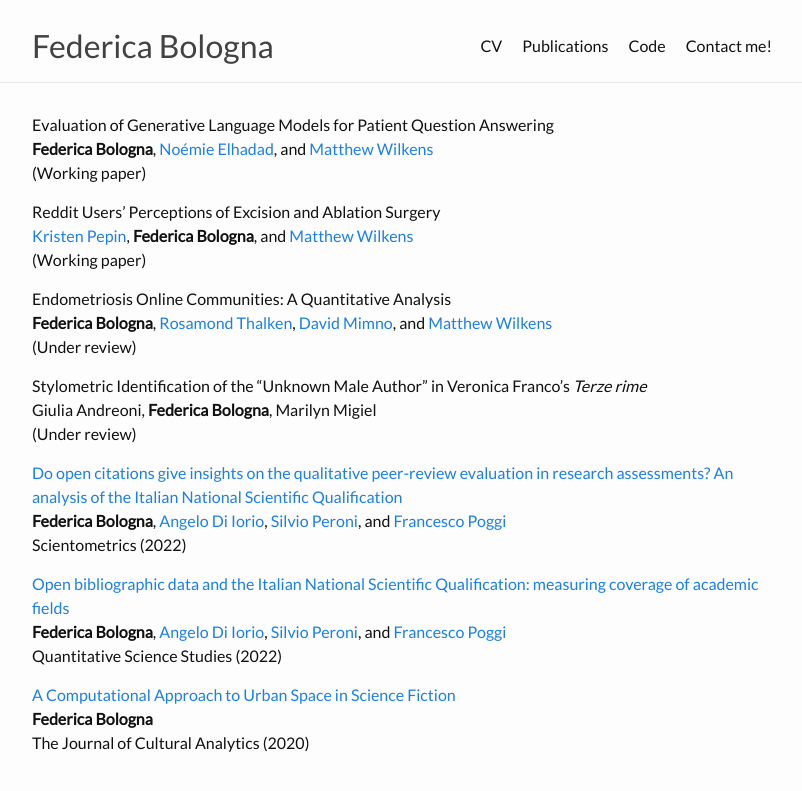
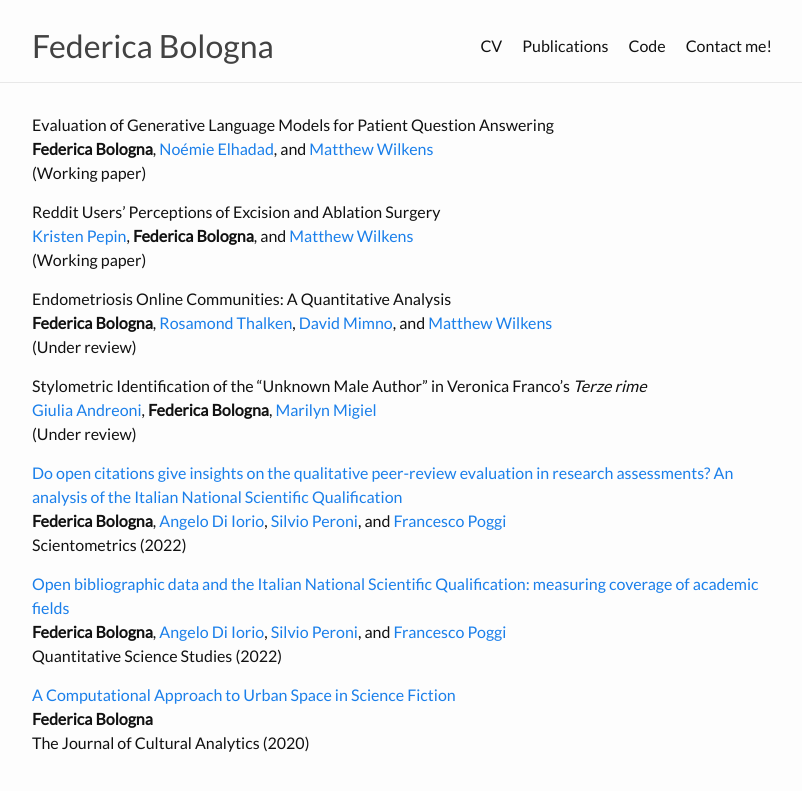
Before and after one commit to federicabologna/federicabologna.github.io, a Jekyll site: the page built from publications.markdown, in a window 1280 px wide. Shown: the top 791 px of the page, without its empty margins (238-1040 px from the left). Built offline with Jekyll 4.4.1, drawn with Linux system fonts in a browser that asks for light colours; part of the change alters nothing that is shown.

Commit message:
added links

```diff
--- a/publications.markdown
+++ b/publications.markdown
@@ -16,7 +16,7 @@ Endometriosis Online Communities: A Quantitative Analysis <br/>
 (Under review)<br/>
 
 Stylometric Identification of the “Unknown Male Author” in Veronica Franco’s _Terze rime_ <br/>
-Giulia Andreoni, **Federica Bologna**, Marilyn Migiel <br/>
+[Giulia Andreoni](https://romancestudies.cornell.edu/giulia-andreoni){:target="_blank"}, **Federica Bologna**, [Marilyn Migiel](https://romancestudies.cornell.edu/marilyn-migiel){:target="_blank"} <br/>
 (Under review)<br/>
 
 [Do open citations give insights on the qualitative peer-review evaluation in research assessments? An analysis of the Italian National Scientific Qualification](https://doi.org/10.1007/s11192-022-04581-6){:target="_blank"}  <br/>
```
